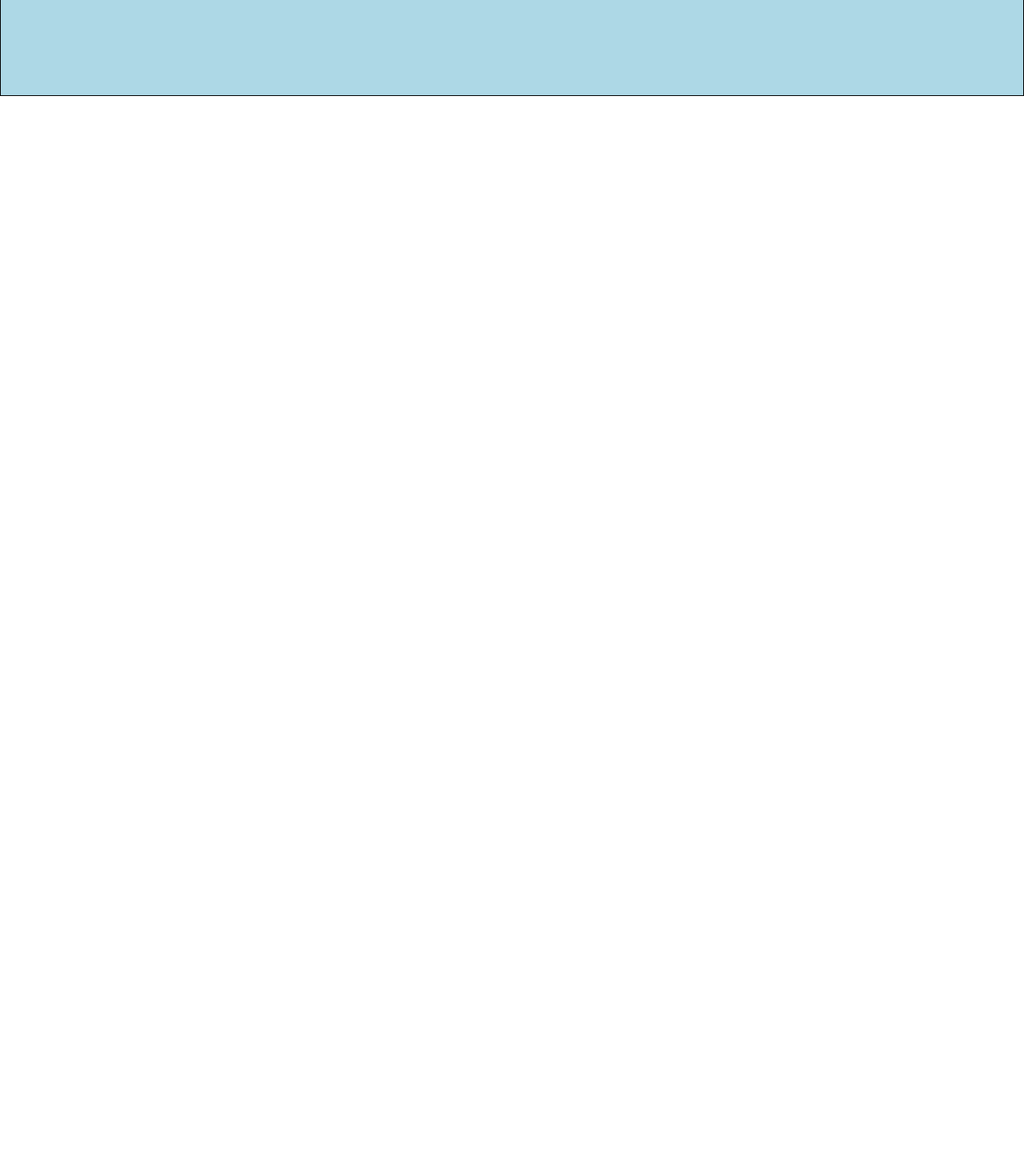
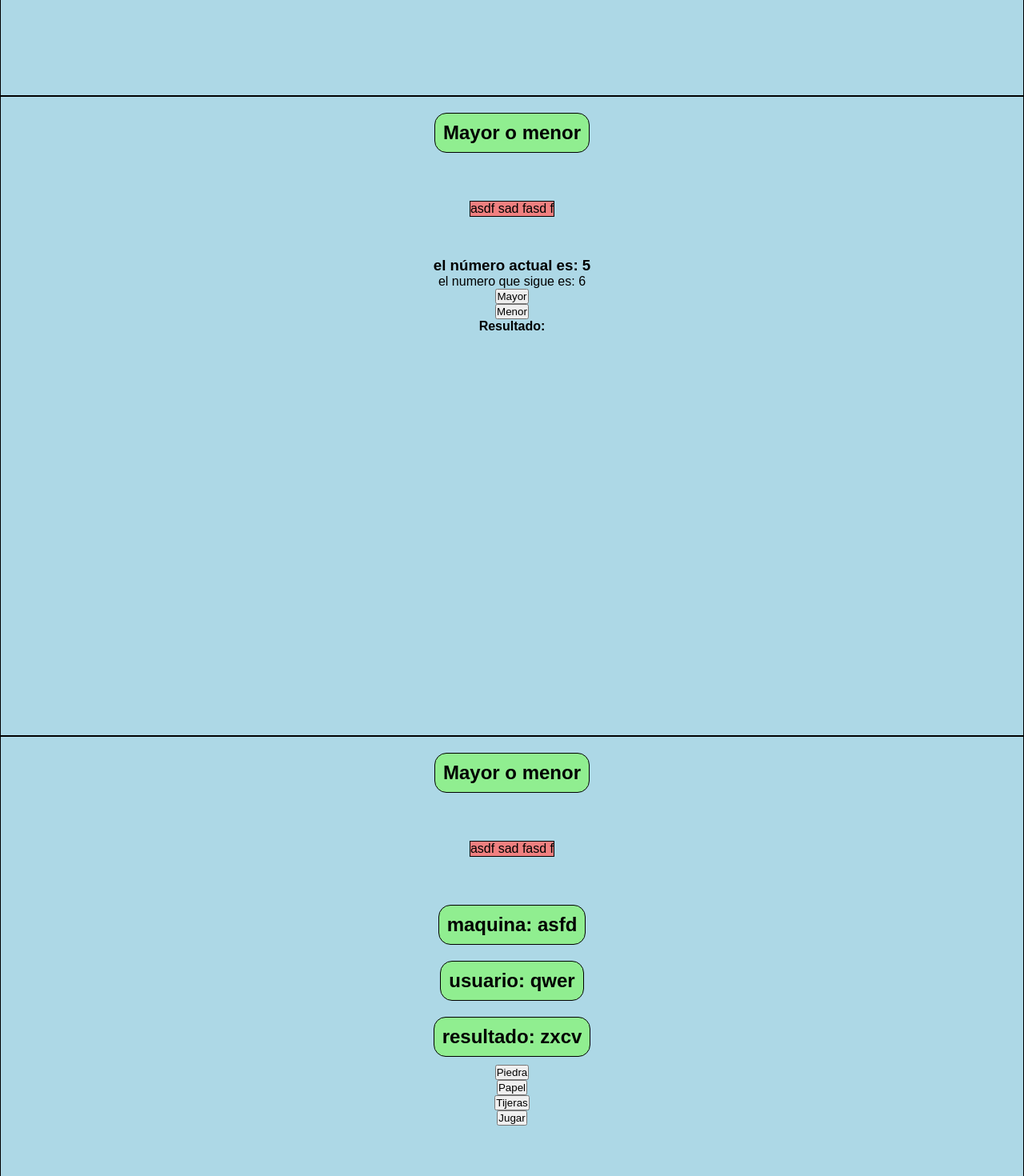
Before and after one commit to Calleje/Rodolfo-Page, a React (Create React App) app: page / in a window 1280 px wide. Shown: the part 3080-4550 px from the top of the page at 80% size. Before the commit the page ends 3200 px from the top, so only its background shows below. Built offline with nearby package versions, Linux system fonts and the light colour scheme.

Commit message:
Agreugue: Mayor menor y PPR

```diff
--- a/src/App.js
+++ b/src/App.js
@@ -1,6 +1,7 @@
 import "./styles.css";
-import Adivina from './Componentes/Adivina.js'
-
+import Adivina from "./Componentes/Adivina.js";
+import MayorMenor from "./Componentes/Mayor-Menor.js";
+import PPR from "./Componentes/Piedra-Papel-Ronchi.js";
 
 export default function App() {
   return (
@@ -12,28 +13,50 @@ export default function App() {
         <h2>El lugar donde sucede la magia</h2>
       </div>
 
-      <div className='contenedor-divisor'>
+      <div className="contenedor-divisor">
         <h2>¿Que carajos es esto?</h2>
         <article>
-          Lorem ipsum dolor sit amet,
-           consectetur adipiscing elit, sed do eiusmod tempor incididunt ut labore et dolore magna aliqua. Ut enim ad minim veniam, quis nostrud exercitation ullamco laboris nisi ut aliquip ex ea commodo consequat. Duis aute irure dolor in reprehenderit in voluptate velit esse cillum dolore eu fugiat nulla pariatur. Excepteur sint occaecat cupidatat non proident, sunt in culpa qui officia deserunt mollit anim id est laborum.
+          Lorem ipsum dolor sit amet, consectetur adipiscing elit, sed do
+          eiusmod tempor incididunt ut labore et dolore magna aliqua. Ut enim ad
+          minim veniam, quis nostrud exercitation ullamco laboris nisi ut
+          aliquip ex ea commodo consequat. Duis aute irure dolor in
+          reprehenderit in voluptate velit esse cillum dolore eu fugiat nulla
+          pariatur. Excepteur sint occaecat cupidatat non proident, sunt in
+          culpa qui officia deserunt mollit anim id est laborum.
         </article>
       </div>
 
-      <div className='contenedor-divisor'>
+      <div className="contenedor-divisor">
         <h2> Rodolfokeins? </h2>
-        <article> Lorem ipsum dolor sit amet, consectetur adipiscing elit, sed do eiusmod tempor incididunt ut labore et dolore magna aliqua. Ut enim ad minim veniam, quis nostrud exercitation ullamco laboris nisi ut aliquip ex ea commodo consequat. Duis aute irure dolor in reprehenderit in voluptate velit esse cillum dolore eu fugiat nulla pariatur. Excepteur sint occaecat cupidatat non proident, sunt in culpa qui officia deserunt mollit anim id est laborum.
+        <article>
+          {" "}
+          Lorem ipsum dolor sit amet, consectetur adipiscing elit, sed do
+          eiusmod tempor incididunt ut labore et dolore magna aliqua. Ut enim ad
+          minim veniam, quis nostrud exercitation ullamco laboris nisi ut
+          aliquip ex ea commodo consequat. Duis aute irure dolor in
+          reprehenderit in voluptate velit esse cillum dolore eu fugiat nulla
+          pariatur. Excepteur sint occaecat cupidatat non proident, sunt in
+          culpa qui officia deserunt mollit anim id est laborum.
         </article>
       </div>
 
-      <div className='contenedor-divisor'>
+      <div className="contenedor-divisor">
         <h2>Adivina donde esta la bola</h2>
         <article> asdf sad fasd f</article>
         <Adivina />
       </div>
 
+      <div className="contenedor-divisor">
+        <h2>Mayor o menor</h2>
+        <article> asdf sad fasd f</article>
+        <MayorMenor />
+      </div>
 
-
+      <div className="contenedor-divisor">
+        <h2>Mayor o menor</h2>
+        <article> asdf sad fasd f</article>
+        <PPR />
+      </div>
     </div>
   );
 }
--- /dev/null
+++ b/src/Componentes/Mayor-Menor.js
@@ -0,0 +1,59 @@
+import React from "react";
+import { useState } from "react";
+import "../Hojas-de-estilo/Mayor-Menor.css";
+
+export default function App() {
+  const [b, setb] = useState(5);
+
+  const [c, setc] = useState(Random());
+
+  const [mensaje, setMensaje] = useState();
+
+  function Random() {
+    return Math.floor(Math.random() * 10);
+  }
+
+  function Mayor(b, c) {
+    if (b === c) {
+      return setMensaje("juga de nuevo");
+    } else if (c > b) {
+      return setMensaje("ganaste");
+    } else {
+      return setMensaje("no ganaste");
+    }
+  }
+
+  function Menor(b, c) {
+    if (b === c) {
+      return setMensaje("juga de nuevo");
+    } else if (c < b) {
+      return setMensaje("ganaste");
+    } else {
+      return setMensaje("no ganaste");
+    }
+  }
+
+  const ResultadoMayor = () => {
+    setc(Random());
+    Mayor(b, c);
+
+    setb(c);
+  };
+
+  const ResultadoMenor = () => {
+    setc(Random());
+    Menor(b, c);
+
+    setb(c);
+  };
+
+  return (
+    <div className="App">
+      <h3>el número actual es: {b} </h3>
+      <p>el numero que sigue es: {c} </p>
+      <button onClick={ResultadoMayor}> Mayor </button>
+      <button onClick={ResultadoMenor}> Menor </button>
+      <h4>Resultado: {mensaje}</h4>
+    </div>
+  );
+}
--- /dev/null
+++ b/src/Componentes/Piedra-Papel-Ronchi.js
@@ -0,0 +1,91 @@
+import { useState } from "react";
+import "../Hojas-de-estilo/Piedra-Papel-Ronchi.css";
+
+export default function App() {
+  const [maquina, setMaquina] = useState("asfd");
+  const [usuario, setUsuario] = useState("qwer");
+
+  const [resultado, setResultado] = useState("zxcv");
+
+  function Random() {
+    return Math.floor(Math.random() * 3);
+  }
+
+  function EleccionMaquina() {
+    if (Random() === 0) {
+      setMaquina("Piedra");
+    } else if (Random() === 1) {
+      setMaquina("Papel");
+    } else {
+      setMaquina("Tijeras");
+    }
+  }
+
+  function Resultado() {
+    if (usuario === maquina) {
+      setResultado("Empate");
+    } else if (usuario === "Piedra") {
+      if (maquina === "Papel") {
+        setResultado("Compu gano");
+      } else {
+        setResultado("Ganaste");
+      }
+    }
+
+    // Usuario = papel
+    else if (usuario === "Papel") {
+      if (maquina === "Tijeras") {
+        setResultado("Compu gano");
+      } else {
+        setResultado("Ganaste");
+      }
+    }
+
+    //Usuario = Tijeras
+    else if (usuario === "Tijeras") {
+      if (maquina === "Piedra") {
+        setResultado("Compu gano");
+      } else {
+        setResultado("Ganaste");
+      }
+    }
+  }
+
+  /** SEPARADOOOOOOOOOOOOOOOOOOOOOOOOOOOR */
+
+  return (
+    <div className="App">
+
+      <h2>maquina: {maquina} </h2>
+      <h2>usuario: {usuario}</h2>
+      <h2>resultado: {resultado}</h2>
+
+      <button
+        onClick={() => {
+          EleccionMaquina();
+          setUsuario("Piedra");
+        }}
+      >
+        Piedra
+      </button>
+      <button
+        onClick={() => {
+          EleccionMaquina();
+          setUsuario("Papel");
+        }}
+      >
+        Papel
+      </button>
+      <button
+        onClick={() => {
+          EleccionMaquina();
+          setUsuario("Tijeras");
+        }}
+      >
+        Tijeras
+      </button>
+
+      <button onClick={Resultado}>Jugar</button>
+    </div>
+  );
+}
--- a/src/Hojas-de-estilo/Adivina.css
+++ b/src/Hojas-de-estilo/Adivina.css
@@ -1,22 +1,19 @@
-*{
+* {
   margin: 0px;
   padding: 0px;
   box-sizing: border-box;
 }
 
-.vasos{
+.vasos {
   border: 2px solid black;
   display: flex;
   justify-content: space-around;
   align-items: center;
   margin: 10px;
   padding: 10px;
-
-    width: 500px;
-    height: 400px;
 }
 
-button{
+button {
   cursor: pointer;
   user-select: none;
 }
```
Also changed, not shown: src/Hojas-de-estilo/Mayor-Menor.css (added), src/Hojas-de-estilo/Piedra-Papel-Ronchi.css (added). Lines whose indentation alone changed are shown as unchanged.
